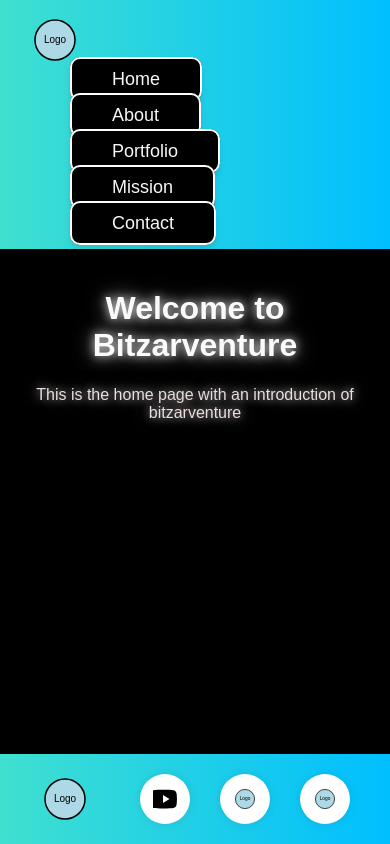
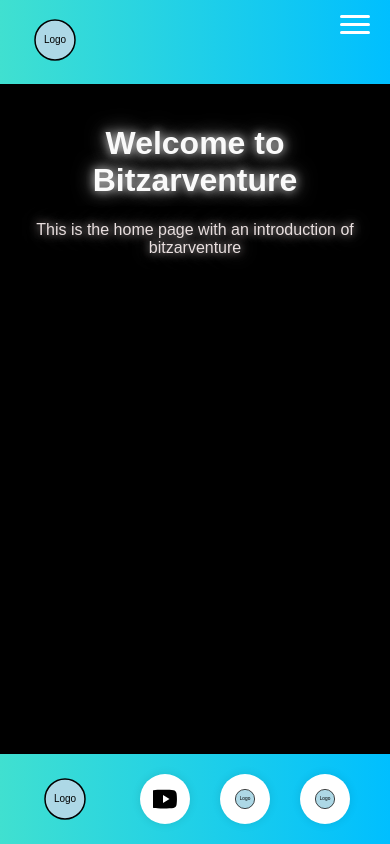
Before and after one commit to Aaqil456/bitzarventures, a React (Create React App) app: page / in a window 390 px wide. Built offline with nearby package versions, Linux system fonts and the light colour scheme.

Commit message:
added responsiveness

```diff
--- a/src/components/NavBar.js
+++ b/src/components/NavBar.js
@@ -1,20 +1,36 @@
-import React from 'react';
+import React, { useState } from 'react';
 import { Link } from 'react-router-dom';
 import './styles/NavBar.css'; // Import the CSS for styling
 import logo from './assets/logo.svg'; // Import the SVG from the assets folder
 
 const Navbar = () => {
+  // State to toggle the hamburger menu
+  const [isMenuOpen, setIsMenuOpen] = useState(false);
+
+  const toggleMenu = () => {
+    setIsMenuOpen(!isMenuOpen); // Toggle the menu state
+  };
+
   return (
     <nav className="navbar">
       <div className="navbar-logo">
-      <img src={logo} alt="Logo" className="logo" />
+        <img src={logo} alt="Logo" className="logo" />
       </div>
-      <ul className="navbar-links">
-        <li><Link to="/">Home</Link></li>
-        <li><Link to="/about">About</Link></li>
-        <li><Link to="/portfolio">Portfolio</Link></li>
-        <li><Link to="/mission">Mission</Link></li>
-        <li><Link to="/contact">Contact</Link></li>
+
+      {/* Hamburger menu for mobile */}
+      <div className="hamburger" onClick={toggleMenu}>
+        <div></div>
+        <div></div>
+        <div></div>
+      </div>
+
+      {/* Navbar links, with conditional class for mobile view */}
+      <ul className={`navbar-links ${isMenuOpen ? 'active' : ''}`}>
+        <li><Link to="/" onClick={toggleMenu}>Home</Link></li>
+        <li><Link to="/about" onClick={toggleMenu}>About</Link></li>
+        <li><Link to="/portfolio" onClick={toggleMenu}>Portfolio</Link></li>
+        <li><Link to="/mission" onClick={toggleMenu}>Mission</Link></li>
+        <li><Link to="/contact" onClick={toggleMenu}>Contact</Link></li>
       </ul>
     </nav>
   );
--- a/src/components/styles/NavBar.css
+++ b/src/components/styles/NavBar.css
@@ -36,7 +36,7 @@
   font-family: 'Arial', sans-serif;
   position: relative;
   padding: 10px 40px; /* Adding padding inside the box */
-  border: 2px solid ; /* Border for the box */
+  border: 2px solid; /* Border for the box */
   border-color: #fffdfd;
   border-radius: 10px; /* Rounded corners */
   background: radial-gradient(circle, #000000, #000000);
@@ -53,33 +53,80 @@
   box-shadow: 0 0 15px rgba(255, 111, 97, 0.8), 0 0 25px rgba(2, 2, 2, 0.6); /* Glowing effect */
 }
 
-/* Animation: Slide underline on hover */
-/*
-.navbar-links li a::after {
-  content: '';
-  position: absolute;
-  width: 0;
-  height: 2px;
-  left: 50%;
-  bottom: -5px;
-  background-color: #fafafa;
-  transition: all 0.3s ease;
-}
-*/
-.navbar-links li a:hover::after {
-  width: 100%;
-  left: 0;
+/* Hamburger menu */
+.hamburger {
+  display: none;
+  flex-direction: column;
+  gap: 5px;
+  cursor: pointer;
 }
 
-/* Media queries for responsiveness */
+.hamburger div {
+  width: 30px;
+  height: 3px;
+  background-color: #fff;
+  border-radius: 5px;
+}
+
+/* Show/Hide Navbar Links on mobile */
+.navbar-links {
+  list-style: none;
+  display: flex;
+  gap: 30px;
+  margin: 0;
+}
+
+.navbar-links li {
+  margin: 0;
+}
+
+.navbar-links li a {
+  color: rgb(248, 248, 248);
+  text-decoration: none;
+  font-size: 18px;
+  font-family: 'Arial', sans-serif;
+  padding: 10px;
+}
+
+.navbar-links.active {
+  display: flex;
+}
+
 @media (max-width: 768px) {
   .navbar {
     flex-direction: column;
     align-items: flex-start;
   }
 
+  .hamburger {
+    display: flex;
+    cursor: pointer;
+    position: absolute;
+    right: 20px;
+  }
+
   .navbar-links {
+    display: none;
     flex-direction: column;
+    width: 100%;
     gap: 15px;
+    margin: 0;
+    padding: 10px 0;
+    background: linear-gradient(to right, #40e0d0, #00bfff); /* Turquoise gradient */
+  }
+
+  .navbar-links li {
+    width: 100%;
+    text-align: center;
+  }
+
+  .navbar-links li a {
+    padding: 10px 0;
+    width: 100%;
+    display: block;
+  }
+
+  .navbar-links.active {
+    display: flex;
   }
 }
```
